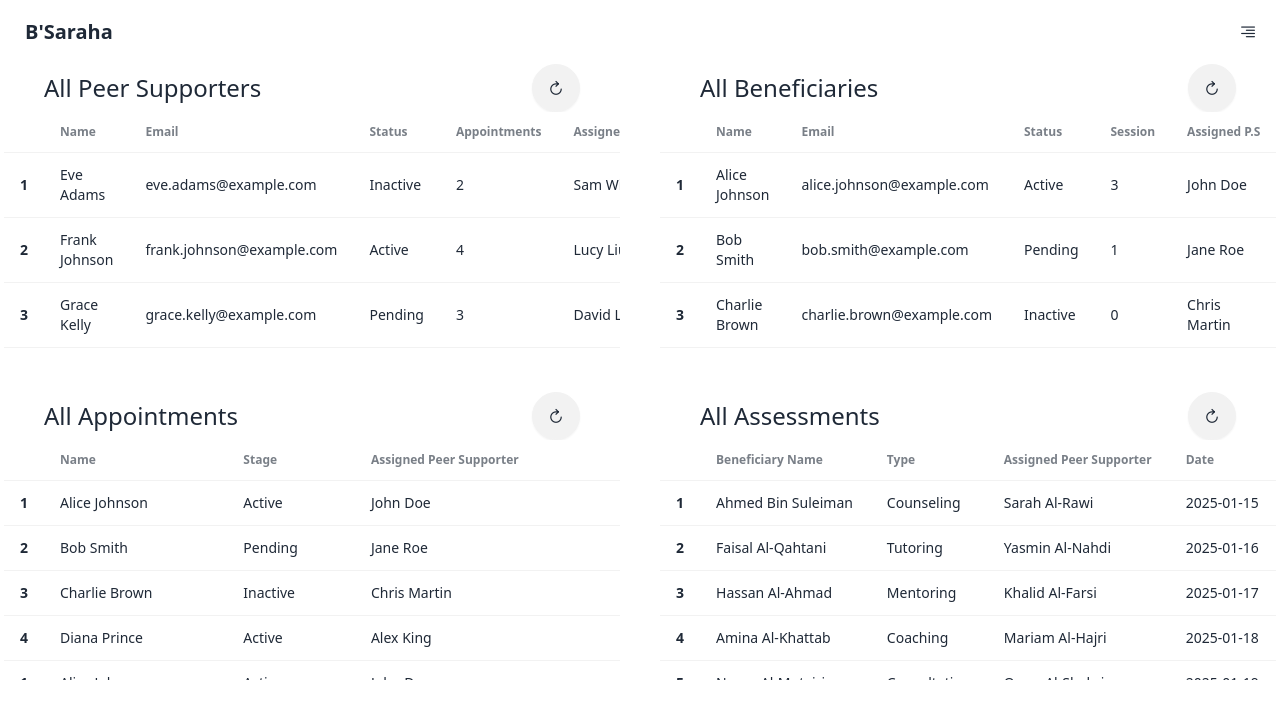
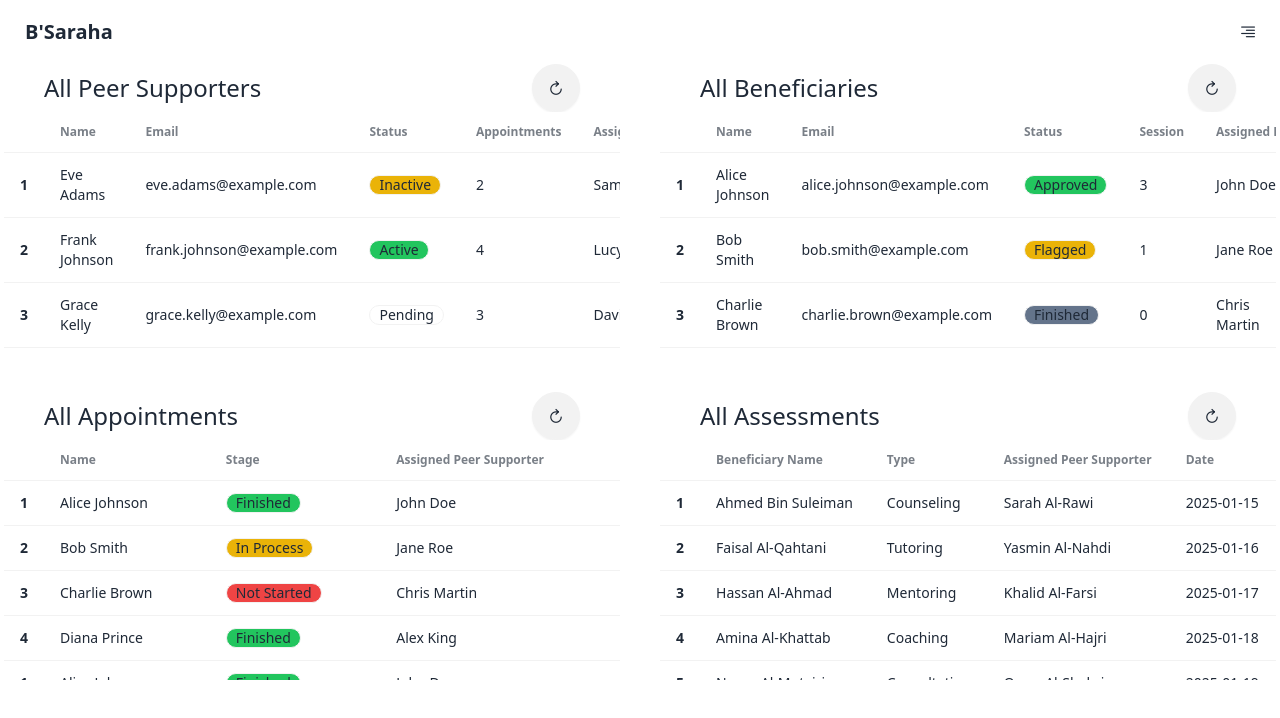
Before and after one commit to VoidRB/HNSTBooking, a Vue app in the folder client/: page /Coordinator in a window 1280 px wide. Shown: the top 718 px of the page. Built offline with nearby package versions, Linux system fonts and the light colour scheme; no server answers.

Commit message:
fix: Cleaned up with status of various tables
 + Also fixed the route changing and recieving it from the BackEnd

```diff
--- a/client/src/components/LoginForm.vue
+++ b/client/src/components/LoginForm.vue
@@ -14,7 +14,7 @@ const login = async () => {
       password: user.password,
     })
     console.log(`logged in`)
-    router.push({ name: 'AppointmentView' })
+    router.push({ name: response.data.route })
   } catch (error) {
     console.log(error)
   }
--- a/client/src/components/RegisterForm.vue
+++ b/client/src/components/RegisterForm.vue
@@ -20,7 +20,7 @@ const register = async () => {
       password: user.password,
     })
     console.log(`Registered`)
-    router.push({ name: 'AppointmentView' })
+    router.push({ name: response.data.route })
   } catch (error) {
     console.log(error)
   }
--- a/client/src/components/StaffTables/AllAppointments.vue
+++ b/client/src/components/StaffTables/AllAppointments.vue
@@ -8,49 +8,49 @@ const appointments = [
   {
     id: 1,
     name: 'Alice Johnson',
-    stage: 'Active',
+    stage: 'Finished',
     assignedPeerSupporter: 'John Doe',
   },
   {
     id: 2,
     name: 'Bob Smith',
-    stage: 'Pending',
+    stage: 'In Process',
     assignedPeerSupporter: 'Jane Roe',
   },
   {
     id: 3,
     name: 'Charlie Brown',
-    stage: 'Inactive',
+    stage: 'Not Started',
     assignedPeerSupporter: 'Chris Martin',
   },
   {
     id: 4,
     name: 'Diana Prince',
-    stage: 'Active',
+    stage: 'Finished',
     assignedPeerSupporter: 'Alex King',
   },
   {
     id: 1,
     name: 'Alice Johnson',
-    stage: 'Active',
+    stage: 'Finished',
     assignedPeerSupporter: 'John Doe',
   },
   {
     id: 2,
     name: 'Bob Smith',
-    stage: 'Pending',
+    stage: 'In Process',
     assignedPeerSupporter: 'Jane Roe',
   },
   {
     id: 3,
     name: 'Charlie Brown',
-    stage: 'Inactive',
+    stage: 'Not Started',
     assignedPeerSupporter: 'Chris Martin',
   },
   {
     id: 4,
     name: 'Diana Prince',
-    stage: 'Active',
+    stage: 'Finished',
     assignedPeerSupporter: 'Alex King',
   },
 ]
@@ -70,6 +70,20 @@ onMounted(async () => {
 const setAppointment = (appointment: appointmentType) => {
   console.log(`modal opened`)
   appointmentToModal.value = appointment
+}
+
+const appointmentStatusBackground = (stage: string) => {
+  switch (stage) {
+    case 'Finished':
+      return 'badge bg-green-500'
+    case 'Not Started':
+      return 'badge bg-red-500'
+    case 'In Process':
+      return 'badge bg-yellow-500'
+
+    default:
+      return 'badge'
+  }
 }
 </script>
 <template>
@@ -99,7 +113,9 @@ const setAppointment = (appointment: appointmentType) => {
           >
             <th class="w-0">{{ appointment.id }}</th>
             <td>{{ appointment.name }}</td>
-            <td>{{ appointment.stage }}</td>
+            <td>
+              <p :class="appointmentStatusBackground(appointment.stage)">{{ appointment.stage }}</p>
+            </td>
             <td>{{ appointment.assignedPeerSupporter }}</td>
           </tr>
         </tbody>
--- a/client/src/components/StaffTables/AllBeneficiaries.vue
+++ b/client/src/components/StaffTables/AllBeneficiaries.vue
@@ -9,7 +9,7 @@ const beneficiaries = [
     id: 1,
     name: 'Alice Johnson',
     email: 'alice.johnson@example.com',
-    status: 'Active',
+    status: 'Approved',
     gender: 'Female',
     appointments: '3',
     assignedPeerSupporter: 'John Doe',
@@ -19,7 +19,7 @@ const beneficiaries = [
     id: 2,
     name: 'Bob Smith',
     email: 'bob.smith@example.com',
-    status: 'Pending',
+    status: 'Flagged',
     gender: 'Male',
     appointments: '1',
     assignedPeerSupporter: 'Jane Roe',
@@ -29,7 +29,7 @@ const beneficiaries = [
     id: 3,
     name: 'Charlie Brown',
     email: 'charlie.brown@example.com',
-    status: 'Inactive',
+    status: 'Finished',
     gender: 'Other',
     appointments: '0',
     assignedPeerSupporter: 'Chris Martin',
@@ -39,10 +39,10 @@ const beneficiaries = [
     id: 4,
     name: 'Diana Prince',
     email: 'diana.prince@example.com',
-    status: 'Active',
+    status: 'Denied',
     gender: 'Female',
     appointments: '5',
-    assignedPeerSupporter: 'Alex King',
+    assignedPeerSupporter: 'None',
     communicationOption: 'Zoom',
   },
 ]
@@ -61,6 +61,22 @@ onMounted(async () => {
 
 const setBeneficiary = (beneficiary: beneficiaryType) => {
   beneficiaryToModal.value = beneficiary
+}
+
+const beneficiaryStatusBackground = (status: string) => {
+  switch (status) {
+    case 'Approved':
+      return 'badge bg-green-500'
+    case 'Flagged':
+      return 'badge bg-yellow-500'
+    case 'Finished':
+      return 'badge bg-slate-500'
+    case 'Denied':
+      return 'badge bg-red-500'
+
+    default:
+      break
+  }
 }
 </script>
 <template>
@@ -94,7 +110,11 @@ const setBeneficiary = (beneficiary: beneficiaryType) => {
             <th>{{ beneficiary.id }}</th>
             <td>{{ beneficiary.name }}</td>
             <td>{{ beneficiary.email }}</td>
-            <td>{{ beneficiary.status }}</td>
+            <td>
+              <p :class="[beneficiaryStatusBackground(beneficiary.status), '']">
+                {{ beneficiary.status }}
+              </p>
+            </td>
             <td>{{ beneficiary.appointments }}</td>
             <td>{{ beneficiary.assignedPeerSupporter }}</td>
           </tr>
--- a/client/src/components/StaffTables/AllPeerSupporters.vue
+++ b/client/src/components/StaffTables/AllPeerSupporters.vue
@@ -86,6 +86,18 @@ onMounted(async () => {
 const setPeerSupporter = (peerSupporter: peerSupporterType) => {
   peerSupporterToModal.value = peerSupporter
 }
+
+const peerSupporterStatusBackground = (status: string) => {
+  switch (status) {
+    case 'Active':
+      return 'badge bg-green-500'
+    case 'Inactive':
+      return 'badge bg-yellow-500'
+
+    default:
+      return 'badge'
+  }
+}
 </script>
 <template>
   <section>
@@ -117,7 +129,11 @@ const setPeerSupporter = (peerSupporter: peerSupporterType) => {
             <th>{{ peerSupporter.id }}</th>
             <td>{{ peerSupporter.name }}</td>
             <td>{{ peerSupporter.email }}</td>
-            <td>{{ peerSupporter.status }}</td>
+            <td>
+              <p :class="peerSupporterStatusBackground(peerSupporter.status)">
+                {{ peerSupporter.status }}
+              </p>
+            </td>
             <td>{{ peerSupporter.appointments }}</td>
             <td>{{ peerSupporter.assignedBeneficiary }}</td>
           </tr>
```
